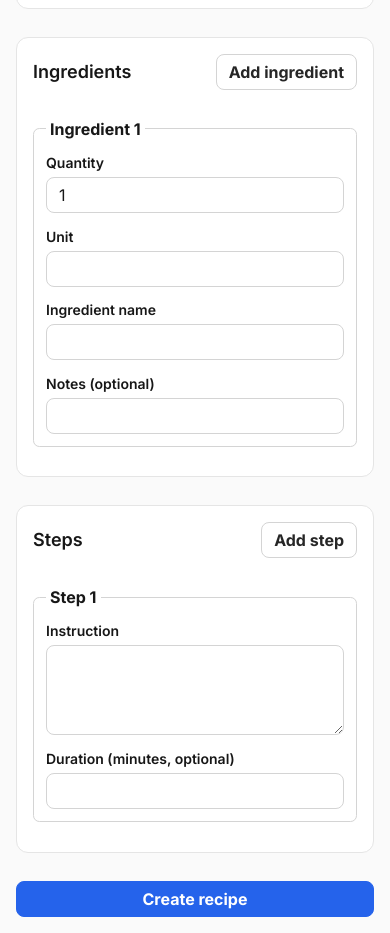
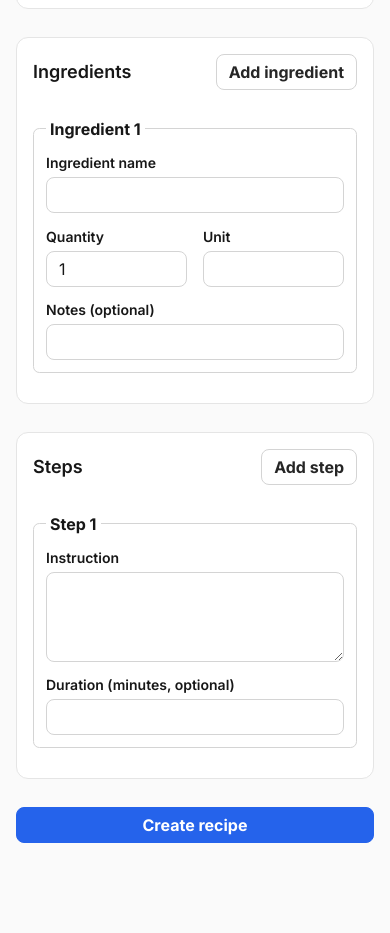
Before and after one commit to gbabiars/recipe-vault, a Next.js app: page /recipes/new in a window 390 px wide. Shown: the part 1268-2201 px from the top of the page. After the commit the page ends 2127 px from the top, so only its background shows below. Built offline with nearby package versions, Linux system fonts and the light colour scheme; no server answers; sample sign-in values are in the browser's storage.

Commit message:
Style ingredient form with responsive grid

```diff
--- /dev/null
+++ b/src/features/recipes/recipe-form.module.css
@@ -0,0 +1,23 @@
+.ingredientGrid {
+  display: grid;
+  grid-template-columns: repeat(4, minmax(0, 1fr));
+  gap: 0.85rem 1rem;
+}
+
+.ingredientName {
+  grid-column: span 2;
+}
+
+.ingredientNotes {
+  grid-column: 1 / -1;
+}
+
+@media (max-width: 640px) {
+  .ingredientGrid {
+    grid-template-columns: repeat(2, minmax(0, 1fr));
+  }
+
+  .ingredientName {
+    grid-column: 1 / -1;
+  }
+}
--- a/src/features/recipes/recipe-form.tsx
+++ b/src/features/recipes/recipe-form.tsx
@@ -8,6 +8,7 @@ import { TextInput } from "@/components/ui/text-input";
 import { Textarea } from "@/components/ui/textarea";
 import type { Recipe } from "@/lib/db/recipe-repository";
 import { saveRecipeAction } from "./actions";
+import styles from "./recipe-form.module.css";
 import { emptyRecipeFormState } from "./recipe-form-state";
 
 type IngredientRow = { quantity?: number; unit?: string; ingredientName?: string; notes?: string };
@@ -103,6 +104,17 @@ export function RecipeForm({ recipe }: { recipe?: Recipe }) {
         {ingredients.map((ingredient, index) => (
           <fieldset className="repeat-row" key={index}>
             <legend>Ingredient {index + 1}</legend>
+            <div className={styles.ingredientGrid}>
+              <div className={styles.ingredientName}>
+                {field(
+                  `ingredient-${index}-name`,
+                  "Ingredient name",
+                  "text",
+                  ingredient.ingredientName,
+                  undefined,
+                  `ingredients.${index}.ingredientName`,
+                )}
+              </div>
               {field(
                 `ingredient-${index}-quantity`,
                 "Quantity",
@@ -119,14 +131,7 @@ export function RecipeForm({ recipe }: { recipe?: Recipe }) {
                 undefined,
                 `ingredients.${index}.unit`,
               )}
-            {field(
-              `ingredient-${index}-name`,
-              "Ingredient name",
-              "text",
-              ingredient.ingredientName,
-              undefined,
-              `ingredients.${index}.ingredientName`,
-            )}
+              <div className={styles.ingredientNotes}>
                 {field(
                   `ingredient-${index}-notes`,
                   "Notes (optional)",
@@ -135,6 +140,8 @@ export function RecipeForm({ recipe }: { recipe?: Recipe }) {
                   undefined,
                   `ingredients.${index}.notes`,
                 )}
+              </div>
+            </div>
             {ingredients.length > 1 && (
               <button
                 type="button"
```
Also changed, not shown: 1 other file (tests, documents, lock files or other folders). Lines whose indentation alone changed are shown as unchanged.
